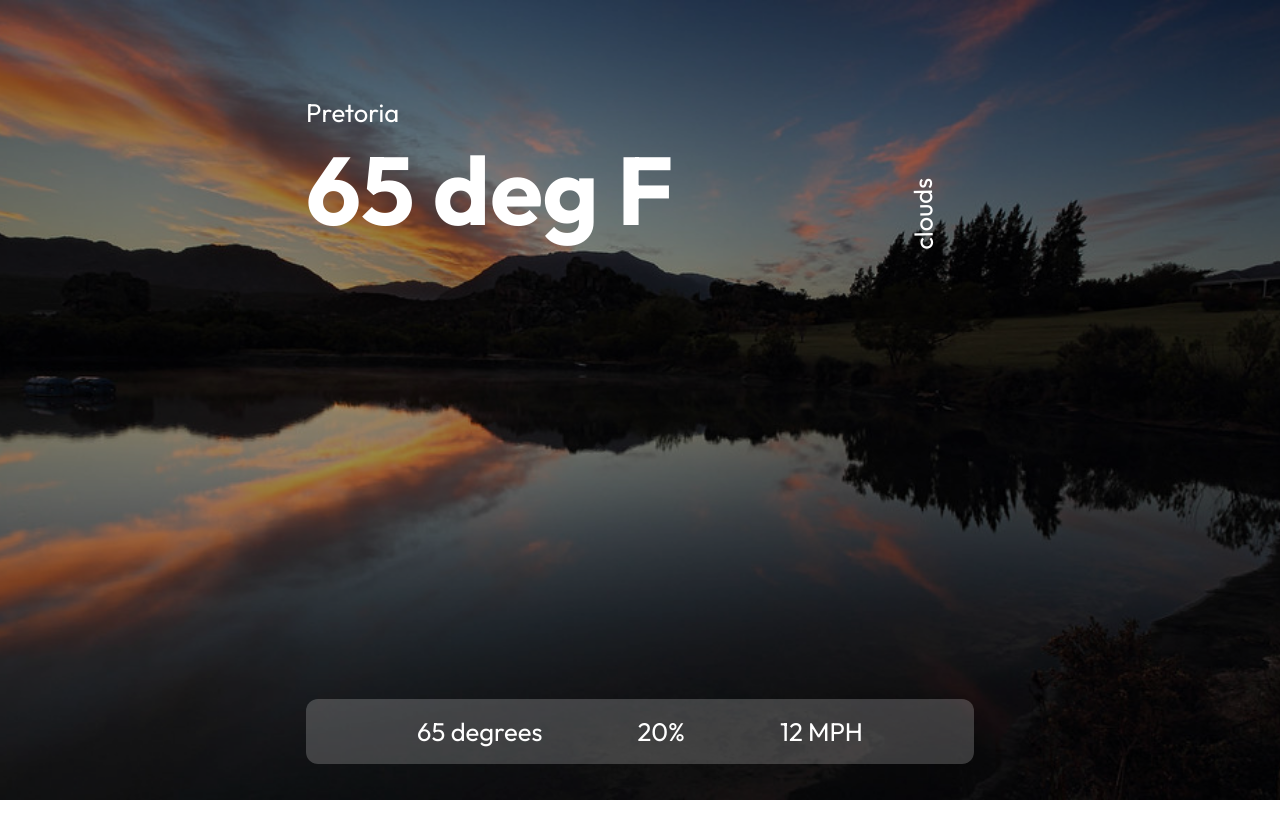
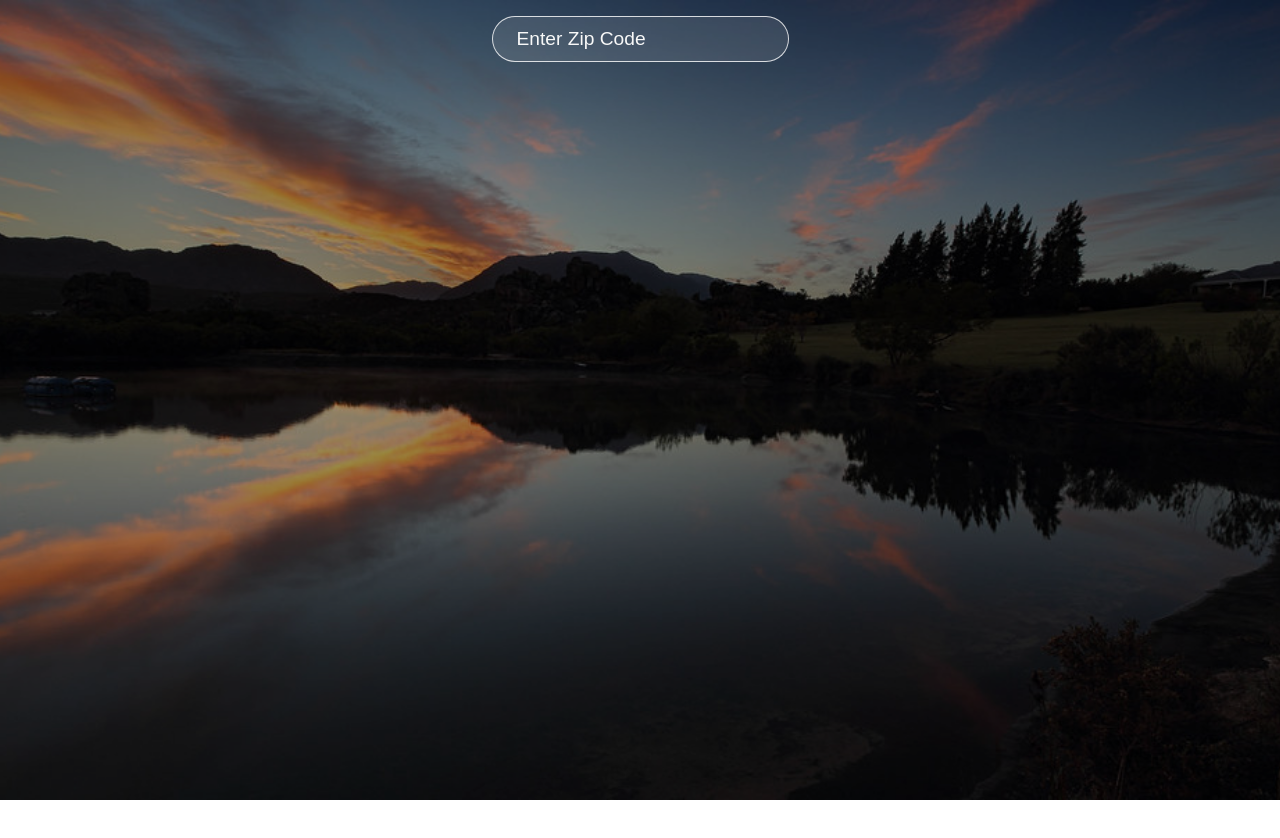
Before and after one commit to RaymondGericke/WPR381_Project, a React (Create React App) app in the folder wpr381-project/: page / in a window 1280 px wide. Shown: the top 838 px of the page. Before the commit the page ends 800 px from the top, so only its background shows below. Built offline with nearby package versions, Linux system fonts and the light colour scheme.

Commit message:
File framework Majority

```diff
--- a/wpr381-project/src/App.js
+++ b/wpr381-project/src/App.js
@@ -2,34 +2,63 @@ import React, {useState} from 'react';
 import axios from 'axios'
 
 function App() {
+  const [data, setData] = useState({})
+  const [location, setLocation] = useState('')
 
-  //const url = `https://api.openweathermap.org/data/2.5/weather?zip=0182,ZA&appid=8a591b7d222aae763fc9d6e5a1f06b16`
+  const url = `https://api.openweathermap.org/data/2.5/weather?zip=0182,ZA&appid=8a591b7d222aae763fc9d6e5a1f06b16`
+
+  const searchLocation = (event) => {
+    if (event.key === 'Enter') {
+      axios.get(url).then((response) => {
+        setData(response.data)
+        console.log(response.data)
+      })
+      setLocation('')
+    }
+  }
 
   return (
     <div className="app">
+      <div className="search">
+        <input
+          value={location}
+          onChange={event => setLocation(event.target.value)}
+          onKeyPress={searchLocation}
+          placeholder='Enter Zip Code'
+          type="text" />
+      </div>
       <div className="container">
         <div className="top">
           <div className="location">
-            <p>Pretoria</p>
+            <p>{data.name}</p>
           </div>
           <div className="temp">
-            <h1>65 deg F</h1>
+            {data.main ? <h1>{data.main.temp.toFixed()}°F</h1> : null}
           </div>
           <div className="description">
-            <p>clouds</p>
+            {data.weather ? <p>{data.weather[0].main}</p> : null}
           </div>
         </div>
+
+        {data.name !== undefined &&
           <div className="bottom">
             <div className="feels">
-            <p>65 degrees</p>
+              {data.main ? <p className='bold'>{data.main.feels_like.toFixed()}°F</p> : null}
+              <p>Feels Like</p>
             </div>
             <div className="humidity">
-            <p>20%</p>
+              {data.main ? <p className='bold'>{data.main.humidity}%</p> : null}
+              <p>Humidity</p>
             </div>
             <div className="wind">
-            <p>12 MPH</p>
+              {data.wind ? <p className='bold'>{data.wind.speed.toFixed()} MPH</p> : null}
+              <p>Wind Speed</p>
             </div>
           </div>
+        }
+
+
+
       </div>
     </div>
   );
--- a/wpr381-project/src/index.css
+++ b/wpr381-project/src/index.css
@@ -41,6 +41,24 @@ h1 {
   z-index: -1;
 }
 
+.app .search {
+  text-align: center;
+  padding: 1rem;
+}
+
+.app input {
+  padding: .7rem 1.5rem;
+  font-size: 1.2rem;
+  border-radius: 25px;
+  border: 1px solid rgba(255,255,255, 0.8);
+  background: rgba(255,255,255, 0.1);
+  color: #f8f8f8;
+}
+
+::placeholder {
+  color: #f8f8f8;
+}
+
 .container {
   max-width: 700px;
   height: 700px;
```
Lines whose indentation alone changed are shown as unchanged.
